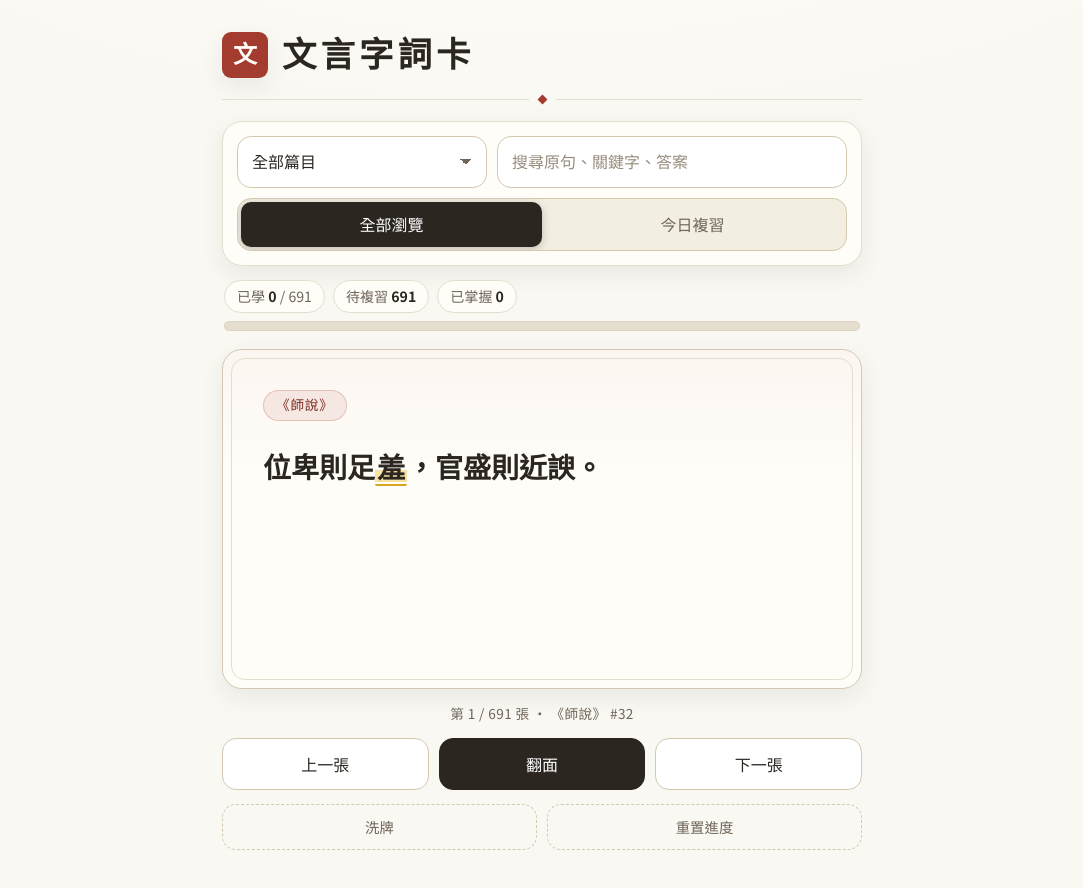
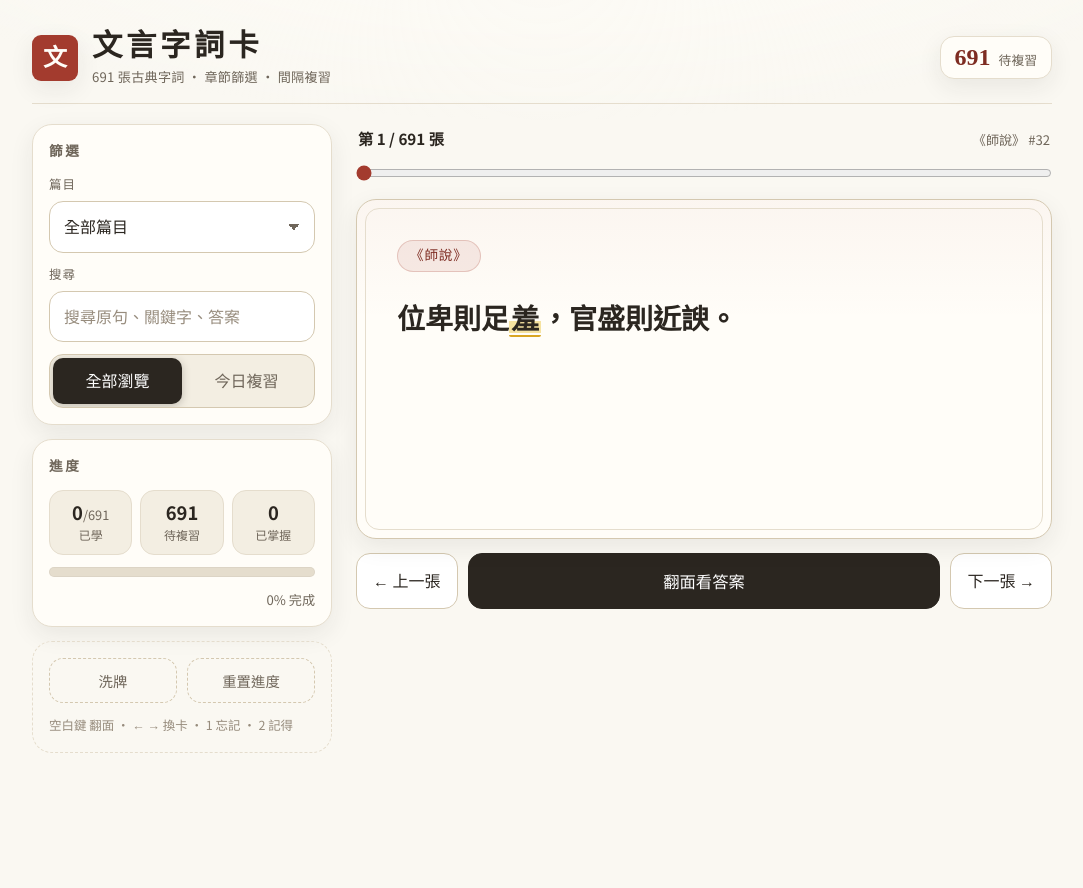
Before and after one commit to timothy0509/chinese-flashcards, a React (Vite) app: page / in a window 1280 px wide. Shown: the top 888 px of the page, without its empty margins (98-1181 px from the left). After the commit the page ends 825 px from the top, so only its background shows below. Built offline with nearby package versions, Linux system fonts and the light colour scheme.

Commit message:
Rework study layout with sidebar and compact controls

```diff
--- a/src/App.tsx
+++ b/src/App.tsx
@@ -80,6 +80,8 @@ export default function App() {
   const learned = filtered.filter((c) => progress[c.id]?.last != null).length;
   const dueCount = filtered.filter((c) => isDue(progress[c.id], now)).length;
   const mastered = filtered.filter((c) => isMastered(progress[c.id])).length;
+  const pct =
+    filtered.length === 0 ? 0 : Math.round((learned / filtered.length) * 100);
 
   function go(delta: number) {
     if (deck.length === 0) return;
@@ -87,6 +89,14 @@ export default function App() {
     setFlash(null);
     setFlipped(false);
     setPos((p) => (p + delta + deck.length) % deck.length);
+  }
+
+  function jumpTo(index: number) {
+    if (deck.length === 0) return;
+    setEnterDir(index >= safePos ? 1 : -1);
+    setFlash(null);
+    setFlipped(false);
+    setPos(index);
   }
 
   function reshuffle() {
@@ -148,21 +158,28 @@ export default function App() {
 
   return (
     <div className="page">
-      <header>
+      <header className="topbar">
         <div className="masthead">
           <span className="seal" aria-hidden="true">
             文
           </span>
+          <div>
             <h1>文言字詞卡</h1>
+            <p className="subtitle">691 張古典字詞 · 章節篩選 · 間隔複習</p>
           </div>
-        <div className="rule" aria-hidden="true">
-          <span className="rule-dot" />
+        </div>
+        <div className="top-due" title="待複習">
+          <span className="top-due-num">{dueCount}</span>
+          <span className="top-due-label">待複習</span>
         </div>
       </header>
 
-      <div className="toolbar">
-        <div className="toolbar-row">
+      <div className="layout">
+        <aside className="side" aria-label="篩選與進度">
+          <section className="panel">
+            <h2>篩選</h2>
             <label className="field">
+              <span className="field-label">篇目</span>
               <select
                 value={chapter}
                 onChange={(e) => {
@@ -181,6 +198,7 @@ export default function App() {
               </select>
             </label>
             <label className="field">
+              <span className="field-label">搜尋</span>
               <input
                 value={query}
                 onChange={(e) => {
@@ -193,7 +211,6 @@ export default function App() {
                 type="search"
               />
             </label>
-        </div>
             <div className="mode-row" role="group" aria-label="模式">
               <button
                 type="button"
@@ -220,33 +237,75 @@ export default function App() {
                 今日複習
               </button>
             </div>
+          </section>
+
+          <section className="panel">
+            <h2>進度</h2>
+            <div className="stat-grid">
+              <div className="stat">
+                <span className="stat-num">
+                  {learned}
+                  <span className="stat-denom">/{filtered.length}</span>
+                </span>
+                <span className="stat-label">已學</span>
               </div>
-
-      <div className="stats">
-        <span className="chip">
-          已學 <strong>{learned}</strong> / {filtered.length}
-        </span>
-        <span className="chip">
-          待複習 <strong>{dueCount}</strong>
-        </span>
-        <span className="chip">
-          已掌握 <strong>{mastered}</strong>
-        </span>
-        <div className="bar" role="progressbar" aria-valuenow={learned} aria-valuemin={0} aria-valuemax={filtered.length}>
-          <div
-            className="fill"
-            style={{
-              width:
-                filtered.length === 0
-                  ? "0%"
-                  : `${Math.round((learned / filtered.length) * 100)}%`,
-            }}
-          />
+              <div className="stat">
+                <span className="stat-num">{dueCount}</span>
+                <span className="stat-label">待複習</span>
+              </div>
+              <div className="stat">
+                <span className="stat-num">{mastered}</span>
+                <span className="stat-label">已掌握</span>
               </div>
             </div>
+            <div
+              className="bar"
+              role="progressbar"
+              aria-valuenow={learned}
+              aria-valuemin={0}
+              aria-valuemax={filtered.length}
+              aria-label={`已學 ${pct}%`}
+            >
+              <div className="fill" style={{ width: `${pct}%` }} />
+            </div>
+            <p className="pct">{pct}% 完成</p>
+          </section>
 
+          <section className="panel panel-quiet">
+            <div className="side-actions">
+              <button type="button" onClick={reshuffle}>
+                洗牌
+              </button>
+              <button type="button" onClick={resetAll}>
+                重置進度
+              </button>
+            </div>
+            <p className="hints">
+              空白鍵 翻面 · ← → 換卡 · 1 忘記 · 2 記得
+            </p>
+          </section>
+        </aside>
+
+        <main className="main" aria-live="polite">
           {current ? (
             <>
+              <div className="deck-meta">
+                <span className="deck-pos">
+                  第 {safePos + 1} / {deck.length} 張
+                </span>
+                <span className="deck-chapter">
+                  {current.chapter} #{current.num}
+                </span>
+              </div>
+              <input
+                className="scrub"
+                type="range"
+                min={1}
+                max={Math.max(deck.length, 1)}
+                value={deck.length === 0 ? 0 : safePos + 1}
+                onChange={(e) => jumpTo(Number(e.target.value) - 1)}
+                aria-label="跳到指定卡片"
+              />
               <Flashcard
                 card={current}
                 flipped={flipped}
@@ -255,22 +314,19 @@ export default function App() {
                 enterDir={enterDir}
                 flash={flash}
               />
-          <p className="pos">
-            第 {safePos + 1} / {deck.length} 張 · {current.chapter} #{current.num}
-          </p>
               <div className="nav">
-            <button type="button" onClick={() => go(-1)}>
-              上一張
+                <button type="button" onClick={() => go(-1)} aria-label="上一張">
+                  ← <span className="nav-text">上一張</span>
                 </button>
                 <button
                   type="button"
                   className="primary"
                   onClick={() => setFlipped((f) => !f)}
                 >
-              {flipped ? "看題目" : "翻面"}
+                  {flipped ? "看題目" : "翻面看答案"}
                 </button>
-            <button type="button" onClick={() => go(1)}>
-              下一張
+                <button type="button" onClick={() => go(1)} aria-label="下一張">
+                  <span className="nav-text">下一張</span> →
                 </button>
               </div>
               {flipped && (
@@ -284,19 +340,11 @@ export default function App() {
                       onClick={() => answer(g.q)}
                     >
                       {g.label}
-                  <span className="grade-key">{g.key}</span>
+                      <span className="grade-key">按鍵 {g.key}</span>
                     </button>
                   ))}
                 </div>
               )}
-          <div className="secondary">
-            <button type="button" onClick={reshuffle}>
-              洗牌
-            </button>
-            <button type="button" onClick={resetAll}>
-              重置進度
-            </button>
-          </div>
             </>
           ) : (
             <div className="empty">
@@ -312,6 +360,8 @@ export default function App() {
               </button>
             </div>
           )}
+        </main>
+      </div>
     </div>
   );
 }
--- a/src/index.css
+++ b/src/index.css
@@ -63,20 +63,28 @@ input {
   border-radius: 6px;
 }
 
-/* layout */
+/* shell */
 
 .page {
-  max-width: 680px;
+  max-width: 1060px;
   margin: 0 auto;
-  padding: 32px 20px 72px;
+  padding: 28px 20px 72px;
 }
 
-/* header */
+.topbar {
+  display: flex;
+  align-items: center;
+  justify-content: space-between;
+  gap: 16px;
+  padding-bottom: 16px;
+  border-bottom: 1px solid var(--line);
+}
 
 .masthead {
   display: flex;
   align-items: center;
   gap: 14px;
+  min-width: 0;
 }
 
 .seal {
@@ -100,63 +108,104 @@ header h1 {
   margin: 0;
   font-family: var(--font-serif);
   font-weight: 900;
-  font-size: clamp(1.7rem, 5vw, 2.15rem);
+  font-size: clamp(1.5rem, 4vw, 1.9rem);
   letter-spacing: 0.12em;
-  line-height: 1.25;
+  line-height: 1.2;
 }
 
-.rule {
-  display: flex;
-  align-items: center;
-  gap: 10px;
-  margin: 18px 0 0;
-  color: var(--line-strong);
+.subtitle {
+  margin: 2px 0 0;
+  font-size: 0.82rem;
+  color: var(--muted);
+  letter-spacing: 0.02em;
 }
 
-.rule::before,
-.rule::after {
-  content: "";
-  height: 1px;
-  background: var(--line);
-  flex: 1;
+.top-due {
+  flex: none;
+  display: flex;
+  align-items: baseline;
+  gap: 8px;
+  background: var(--card);
+  border: 1px solid var(--line);
+  border-radius: var(--radius);
+  padding: 8px 14px;
+  box-shadow: var(--shadow);
 }
 
-.rule-dot {
-  width: 7px;
-  height: 7px;
-  background: var(--accent);
-  transform: rotate(45deg);
-  flex: none;
+.top-due-num {
+  font-family: var(--font-serif);
+  font-weight: 900;
+  font-size: 1.5rem;
+  line-height: 1;
+  color: var(--accent-deep);
 }
 
-/* toolbar */
+.top-due-label {
+  font-size: 0.8rem;
+  color: var(--muted);
+}
 
-.toolbar {
+/* two-column study layout */
+
+.layout {
   display: grid;
-  gap: 10px;
-  margin-top: 18px;
+  grid-template-columns: 1fr;
+  gap: 20px;
+  margin-top: 20px;
+  align-items: start;
+}
+
+@media (min-width: 960px) {
+  .layout {
+    grid-template-columns: 300px minmax(0, 1fr);
+    gap: 24px;
+  }
+  .side {
+    position: sticky;
+    top: 20px;
+  }
+}
+
+.side {
+  display: grid;
+  gap: 14px;
+  min-width: 0;
+}
+
+.panel {
   background: var(--card);
   border: 1px solid var(--line);
   border-radius: var(--radius-lg);
-  padding: 14px;
+  padding: 16px;
   box-shadow: var(--shadow);
+  display: grid;
+  gap: 12px;
 }
 
-.toolbar-row {
-  display: grid;
-  gap: 10px;
-  grid-template-columns: 1fr;
+.panel h2 {
+  margin: 0;
+  font-family: var(--font-serif);
+  font-size: 0.85rem;
+  font-weight: 700;
+  letter-spacing: 0.2em;
+  color: var(--muted);
 }
 
-@media (min-width: 560px) {
-  .toolbar-row {
-    grid-template-columns: minmax(0, 5fr) minmax(0, 7fr);
-  }
+.panel-quiet {
+  background: transparent;
+  border-style: dashed;
+  box-shadow: none;
 }
 
 .field {
-  position: relative;
   display: grid;
+  gap: 6px;
+}
+
+.field-label {
+  font-size: 0.78rem;
+  color: var(--muted);
+  letter-spacing: 0.08em;
 }
 
 .field select,
@@ -221,6 +270,89 @@ header h1 {
   box-shadow: 0 2px 8px rgba(43, 38, 32, 0.25);
 }
 
+/* progress */
+
+.stat-grid {
+  display: grid;
+  grid-template-columns: repeat(3, 1fr);
+  gap: 8px;
+}
+
+.stat {
+  display: grid;
+  gap: 2px;
+  justify-items: center;
+  background: var(--bg-soft);
+  border: 1px solid var(--line);
+  border-radius: var(--radius);
+  padding: 10px 6px;
+}
+
+.stat-num {
+  font-weight: 700;
+  font-size: 1.15rem;
+  line-height: 1.2;
+}
+
+.stat-denom {
+  font-weight: 400;
+  font-size: 0.8rem;
+  color: var(--muted);
+}
+
+.stat-label {
+  font-size: 0.75rem;
+  color: var(--muted);
+}
+
+.bar {
+  height: 10px;
+  border-radius: 99px;
+  background: var(--line);
+  overflow: hidden;
+  border: 1px solid rgba(0, 0, 0, 0.04);
+}
+
+.fill {
+  height: 100%;
+  background: linear-gradient(90deg, var(--accent), var(--accent-deep));
+  border-radius: 99px;
+  transition: width 0.4s ease;
+}
+
+.pct {
+  margin: 0;
+  font-size: 0.82rem;
+  color: var(--muted);
+  text-align: right;
+}
+
+.side-actions {
+  display: grid;
+  grid-template-columns: 1fr 1fr;
+  gap: 10px;
+}
+
+.side-actions button {
+  min-height: 44px;
+  background: transparent;
+  color: var(--muted);
+  border-style: dashed;
+  font-size: 0.9rem;
+}
+
+.side-actions button:hover {
+  color: var(--ink);
+  border-style: solid;
+}
+
+.hints {
+  margin: 0;
+  font-size: 0.78rem;
+  color: var(--faint);
+  line-height: 1.7;
+}
+
 /* generic buttons */
 
 button {
@@ -233,65 +365,69 @@ button {
 }
 
 .nav button,
-.grade-row button,
-.secondary button {
-  min-height: 52px;
+.grade-row button {
+  min-height: 56px;
   font-weight: 500;
   transition: transform 0.08s ease, box-shadow 0.15s ease, background 0.15s ease, border-color 0.15s ease;
 }
 
 .nav button:hover,
 .grade-row button:hover,
-.secondary button:hover {
+.side-actions button:hover {
   border-color: var(--ink);
   box-shadow: var(--shadow);
 }
 
 .nav button:active,
-.grade-row button:active,
-.secondary button:active {
+.grade-row button:active {
   transform: translateY(1px);
 }
 
-/* stats */
+/* study column */
 
-.stats {
+.main {
+  min-width: 0;
+  max-width: 640px;
+  width: 100%;
+  margin: 0 auto;
   display: flex;
-  flex-wrap: wrap;
-  gap: 8px;
-  align-items: center;
-  margin: 14px 2px 18px;
-  font-size: 0.88rem;
-  color: var(--muted);
+  flex-direction: column;
 }
 
-.chip {
-  background: var(--card);
-  border: 1px solid var(--line);
-  border-radius: 99px;
-  padding: 4px 12px;
-  white-space: nowrap;
+@media (min-width: 960px) {
+  .main {
+    margin: 0;
+    max-width: none;
+  }
 }
 
-.chip strong {
-  color: var(--ink);
-  font-weight: 700;
+.deck-meta {
+  display: flex;
+  align-items: baseline;
+  justify-content: space-between;
+  gap: 12px;
+  margin: 2px 2px 8px;
 }
 
-.bar {
-  flex: 1 1 100%;
-  height: 10px;
-  border-radius: 99px;
-  background: var(--line);
-  overflow: hidden;
-  border: 1px solid rgba(0, 0, 0, 0.04);
+.deck-pos {
+  font-weight: 700;
+  font-size: 0.95rem;
 }
 
-.fill {
-  height: 100%;
-  background: linear-gradient(90deg, var(--accent), var(--accent-deep));
-  border-radius: 99px;
-  transition: width 0.4s ease;
+.deck-chapter {
+  font-size: 0.82rem;
+  color: var(--muted);
+  white-space: nowrap;
+  overflow: hidden;
+  text-overflow: ellipsis;
+}
+
+.scrub {
+  width: 100%;
+  margin: 0 0 12px;
+  accent-color: var(--accent);
+  height: 28px;
+  cursor: pointer;
 }
 
 /* card flip */
@@ -468,14 +604,6 @@ button {
   margin: 14px 0 0;
 }
 
-.pos {
-  text-align: center;
-  color: var(--muted);
-  font-size: 0.85rem;
-  margin: 14px 0 0;
-  letter-spacing: 0.03em;
-}
-
 /* controls */
 
 .nav,
@@ -486,7 +614,14 @@ button {
 }
 
 .nav {
-  grid-template-columns: repeat(3, 1fr);
+  grid-template-columns: auto 1fr auto;
+}
+
+.nav button:first-child,
+.nav button:last-child {
+  padding-left: 16px;
+  padding-right: 16px;
+  white-space: nowrap;
 }
 
 .grade-row {
@@ -497,6 +632,7 @@ button {
   background: var(--ink);
   border-color: var(--ink);
   color: #fff;
+  font-size: 1.02rem;
 }
 
 .nav button.primary:hover {
@@ -527,26 +663,6 @@ button {
   margin-top: 2px;
 }
 
-.secondary {
-  display: grid;
-  grid-template-columns: 1fr 1fr;
-  gap: 10px;
-  margin-top: 14px;
-}
-
-.secondary button {
-  background: transparent;
-  color: var(--muted);
-  border-style: dashed;
-  min-height: 44px;
-  font-size: 0.9rem;
-}
-
-.secondary button:hover {
-  color: var(--ink);
-  border-style: solid;
-}
-
 .empty {
   text-align: center;
   padding: 56px 16px;
@@ -562,31 +678,58 @@ button {
   font-size: 1.1rem;
 }
 
-/* mobile */
+/* mobile: keep actions in one row, never stack */
 
 @media (max-width: 560px) {
   .page {
-    padding: 24px 14px 56px;
+    padding: 20px 14px 56px;
+  }
+
+  .topbar {
+    padding-bottom: 12px;
+  }
+
+  .subtitle {
+    display: none;
+  }
+
+  .layout {
+    margin-top: 14px;
+    gap: 14px;
   }
 
   .flip-face {
     min-height: 300px;
   }
 
-  .nav {
-    grid-template-columns: 1fr;
+  .card {
+    min-height: 300px;
   }
 
-  .nav button {
-    min-height: 52px;
+  .nav {
+    grid-template-columns: auto 1fr auto;
+  }
+
+  .nav .nav-text {
+    display: none;
+  }
+
+  .nav button:first-child,
+  .nav button:last-child {
+    min-width: 56px;
+    font-size: 1.2rem;
   }
 
   .grade-row {
-    grid-template-columns: 1fr;
+    grid-template-columns: 1fr 1fr;
   }
 
-  .secondary {
-    grid-template-columns: 1fr;
+  .side {
+    gap: 10px;
+  }
+
+  .panel {
+    padding: 14px;
   }
 }
 
@@ -627,15 +770,15 @@ button {
     color: var(--ink);
   }
 
+  .stat {
+    background: #2e2a27;
+  }
+
   .mode-row button.active,
   .nav button.primary {
     background: var(--accent);
     border-color: var(--accent);
     color: #231210;
-  }
-
-  .chip strong {
-    color: var(--ink);
   }
 
   .sentence mark {
```
Lines whose indentation alone changed are shown as unchanged.
